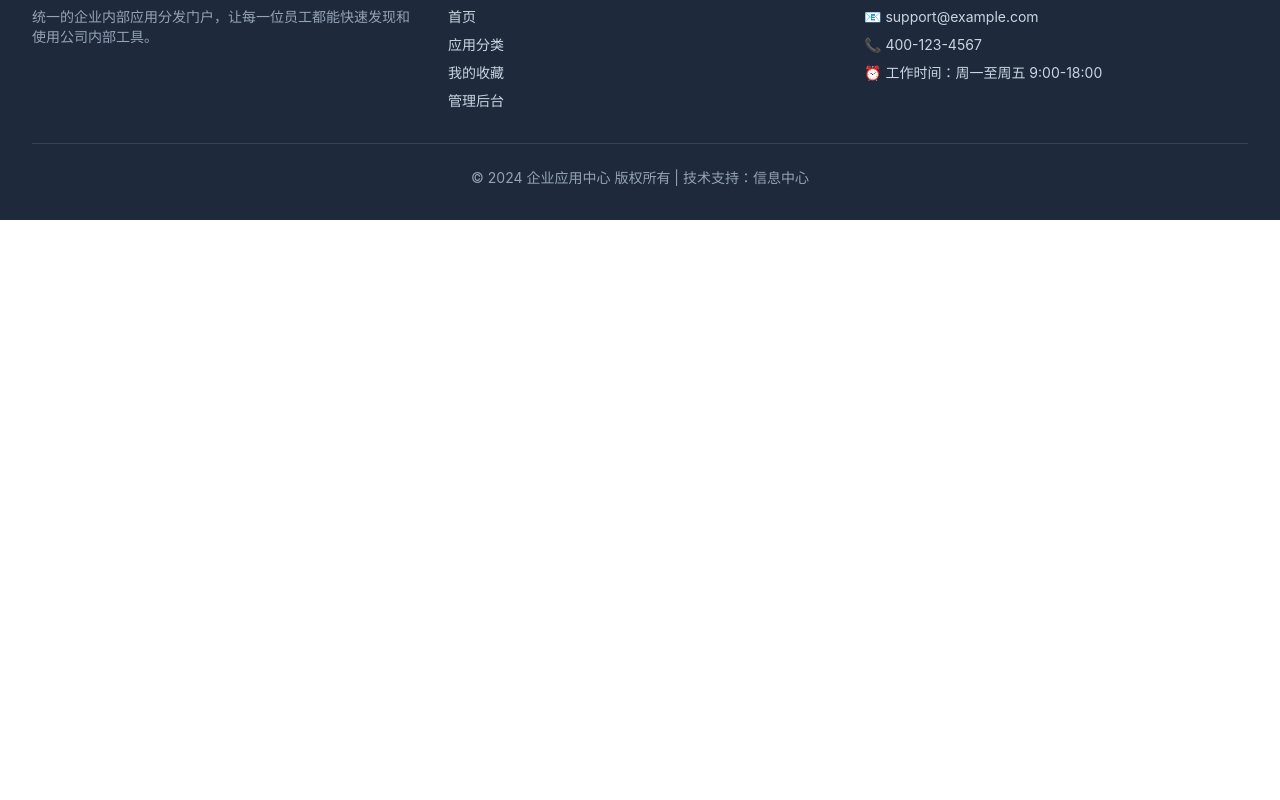
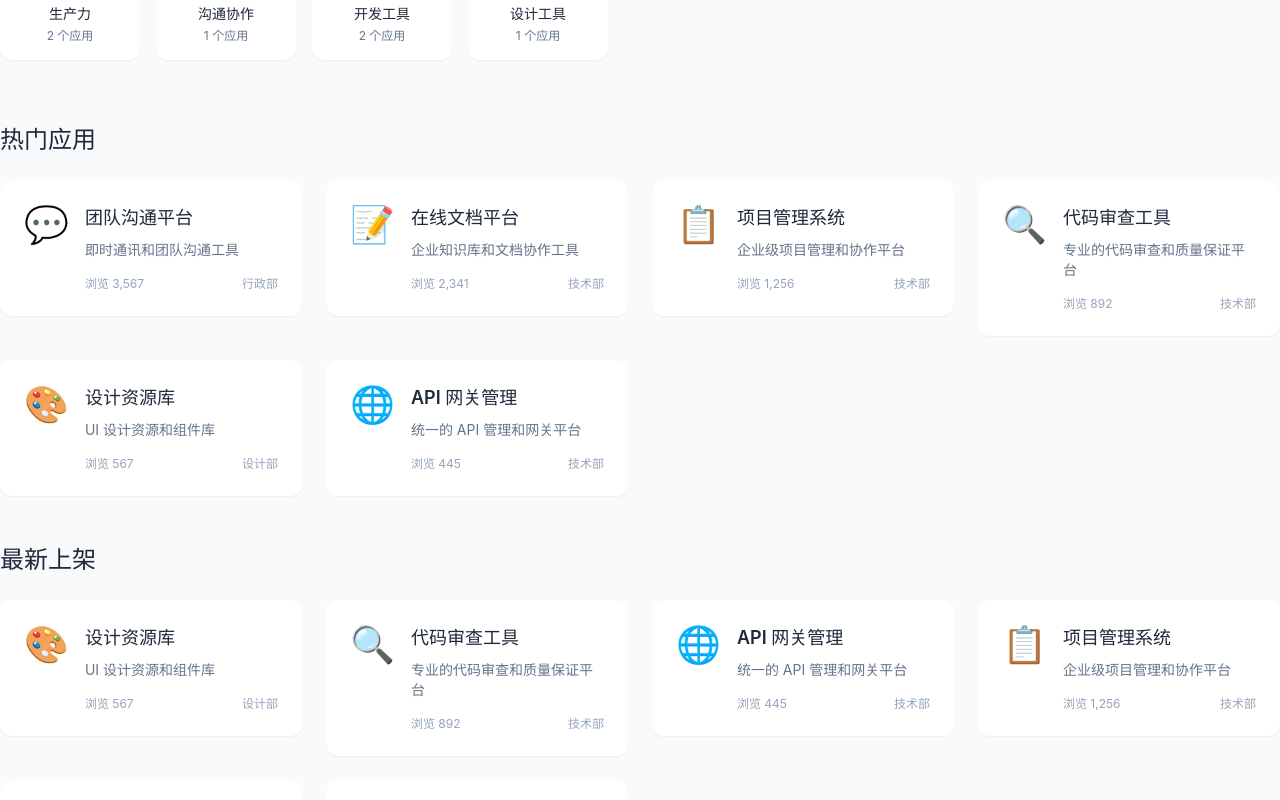
Before and after one commit to syhwind/Website-to-HQC-App, a React (Vite) app: page / in a window 1280 px wide. Shown: the part 580-1380 px from the top of the page. Before the commit the page ends 800 px from the top, so only its background shows below. Built offline with nearby package versions, Linux system fonts and the light colour scheme; no server answers.

Commit message:
feat: 构建公司内部应用发布网站
Co-authored-by: traeagent <traeagent@users.noreply.github.com>

```diff
--- a/src/pages/HomePage.tsx
+++ b/src/pages/HomePage.tsx
@@ -1,12 +1,124 @@
 import { useEffect, useState } from 'react';
 import { Link } from 'react-router-dom';
-import { appService, categoryService } from '@/services/api';
+
+// 模拟数据，在 API 失败时使用
+const MOCK_APPS = [
+  {
+    id: '1',
+    name: '项目管理系统',
+    description: '企业级项目管理和协作平台',
+    introduction: '这是一个功能强大的项目管理系统，支持任务分配、进度跟踪、团队协作等功能。',
+    icon: '📋',
+    categoryId: 'productivity',
+    department: '技术部',
+    tags: ['项目管理', '协作', '敏捷开发'],
+    url: 'https://projects.example.com',
+    developer: '技术团队',
+    version: '2.5.0',
+    viewCount: 1256,
+    favoriteCount: 89,
+    rating: 4.8,
+    createdAt: new Date(Date.now() - 30 * 24 * 60 * 60 * 1000).toISOString(),
+  },
+  {
+    id: '2',
+    name: '在线文档平台',
+    description: '企业知识库和文档协作工具',
+    introduction: '强大的文档编辑和协作平台，支持 Markdown、实时协作、版本管理等功能。',
+    icon: '📝',
+    categoryId: 'productivity',
+    department: '技术部',
+    tags: ['文档', '协作', '知识库'],
+    url: 'https://docs.example.com',
+    developer: '技术团队',
+    version: '3.1.0',
+    viewCount: 2341,
+    favoriteCount: 156,
+    rating: 4.9,
+    createdAt: new Date(Date.now() - 60 * 24 * 60 * 60 * 1000).toISOString(),
+  },
+  {
+    id: '3',
+    name: '代码审查工具',
+    description: '专业的代码审查和质量保证平台',
+    introduction: '支持多种编程语言的代码审查工具，提供静态代码分析、自动审查等功能。',
+    icon: '🔍',
+    categoryId: 'dev',
+    department: '技术部',
+    tags: ['代码审查', 'DevOps', '质量保证'],
+    url: 'https://code-review.example.com',
+    developer: 'DevOps 团队',
+    version: '1.8.0',
+    viewCount: 892,
+    favoriteCount: 45,
+    rating: 4.6,
+    createdAt: new Date(Date.now() - 15 * 24 * 60 * 60 * 1000).toISOString(),
+  },
+  {
+    id: '4',
+    name: '团队沟通平台',
+    description: '即时通讯和团队沟通工具',
+    introduction: '功能完善的企业即时通讯工具，支持群聊、私聊、文件共享等功能。',
+    icon: '💬',
+    categoryId: 'communication',
+    department: '行政部',
+    tags: ['沟通', '即时通讯', '团队'],
+    url: 'https://chat.example.com',
+    developer: '行政团队',
+    version: '4.2.0',
+    viewCount: 3567,
+    favoriteCount: 234,
+    rating: 4.7,
+    createdAt: new Date(Date.now() - 90 * 24 * 60 * 60 * 1000).toISOString(),
+  },
+  {
+    id: '5',
+    name: '设计资源库',
+    description: 'UI 设计资源和组件库',
+    introduction: '企业级设计资源库，包含组件库、图标库、设计规范等。',
+    icon: '🎨',
+    categoryId: 'design',
+    department: '设计部',
+    tags: ['设计', 'UI', '资源库'],
+    url: 'https://design.example.com',
+    developer: '设计团队',
+    version: '2.0.0',
+    viewCount: 567,
+    favoriteCount: 78,
+    rating: 4.5,
+    createdAt: new Date(Date.now() - 7 * 24 * 60 * 60 * 1000).toISOString(),
+  },
+  {
+    id: '6',
+    name: 'API 网关管理',
+    description: '统一的 API 管理和网关平台',
+    introduction: '企业 API 管理平台，提供 API 文档、网关、监控等功能。',
+    icon: '🌐',
+    categoryId: 'dev',
+    department: '技术部',
+    tags: ['API', '网关', '微服务'],
+    url: 'https://api.example.com',
+    developer: '架构团队',
+    version: '1.5.0',
+    viewCount: 445,
+    favoriteCount: 32,
+    rating: 4.4,
+    createdAt: new Date(Date.now() - 20 * 24 * 60 * 60 * 1000).toISOString(),
+  },
+];
+
+const MOCK_CATEGORIES = [
+  { id: 'productivity', name: '生产力', description: '提高工作效率的应用', icon: '📊', appCount: 2 },
+  { id: 'communication', name: '沟通协作', description: '团队沟通和协作工具', icon: '💬', appCount: 1 },
+  { id: 'dev', name: '开发工具', description: '开发人员使用的工具', icon: '💻', appCount: 2 },
+  { id: 'design', name: '设计工具', description: '设计和创意工具', icon: '🎨', appCount: 1 },
+];
 
 interface App {
   id: string;
   name: string;
+  description: string;
   icon: string;
-  description: string;
   viewCount: number;
   favoriteCount: number;
   rating: number;
@@ -28,26 +140,26 @@ function AppCard({ app, featured = false }: { app: App; featured?: boolean }) {
     <Link to={`/app/${app.id}`}>
       <div
         className={`bg-white rounded-xl p-6 transition-all duration-300 hover:shadow-lg hover:-translate-y-1 cursor-pointer ${
-          featured ? 'border-2 border-[#2563EB]' : 'shadow-sm'
+          featured ? 'border-2 border-[#2563eb]' : 'shadow-sm'
         }`}
       >
         <div className="flex items-start space-x-4">
           <div className="text-4xl">{app.icon || '📱'}</div>
           <div className="flex-1 min-w-0">
             <div className="flex items-center justify-between">
-              <h3 className="text-lg font-semibold text-[#1E293B] truncate">
+              <h3 className="text-lg font-semibold text-[#1e293b] truncate">
                 {app.name}
               </h3>
               {featured && (
-                <span className="px-2 py-1 bg-[#2563EB] text-white text-xs rounded-full">
+                <span className="px-2 py-1 bg-[#2563eb] text-white text-xs rounded-full">
                   精选
                 </span>
               )}
             </div>
-            <p className="mt-2 text-sm text-[#64748B] line-clamp-2">
+            <p className="mt-2 text-sm text-[#64748b] line-clamp-2">
               {app.description}
             </p>
-            <div className="mt-4 flex items-center justify-between text-xs text-[#94A3B8]">
+            <div className="mt-4 flex items-center justify-between text-xs text-[#94a3b8]">
               <span>浏览 {app.viewCount?.toLocaleString() || 0}</span>
               <span>{app.department || '内部应用'}</span>
             </div>
@@ -67,11 +179,11 @@ function SectionHeader({
 }) {
   return (
     <div className="flex items-center justify-between mb-6">
-      <h2 className="text-2xl font-bold text-[#1E293B]">{title}</h2>
+      <h2 className="text-2xl font-bold text-[#1e293b]">{title}</h2>
       {linkTo && (
         <Link
           to={linkTo}
-          className="text-[#2563EB] hover:text-[#1D4ED8] transition-colors text-sm font-medium"
+          className="text-[#2563eb] hover:text-[#1d4ed8] transition-colors text-sm font-medium"
         >
           查看更多 →
         </Link>
@@ -83,7 +195,7 @@ function SectionHeader({
 function CategoryNav({ categories }: { categories: Category[] }) {
   const getIcon = (id: string) => {
     const icons: Record<string, string> = {
-      'productivity': '📋',
+      'productivity': '📊',
       'communication': '💬',
       'dev': '💻',
       'design': '🎨',
@@ -110,10 +222,10 @@ function CategoryNav({ categories }: { categories: Category[] }) {
             className="flex-shrink-0 bg-white px-6 py-4 rounded-xl shadow-sm hover:shadow-md hover:-translate-y-0.5 transition-all duration-300 text-center min-w-[140px]"
           >
             <div className="text-2xl mb-2">{getIcon(category.id)}</div>
-            <div className="text-sm font-medium text-[#1E293B]">
+            <div className="text-sm font-medium text-[#1e293b]">
               {category.name}
             </div>
-            <div className="text-xs text-[#64748B] mt-1">
+            <div className="text-xs text-[#64748b] mt-1">
               {category.appCount || 0} 个应用
             </div>
           </Link>
@@ -196,21 +308,41 @@ export default function HomePage() {
         setLoading(true);
         setError(null);
 
-        const [appsRes, categoriesRes] = await Promise.all([
-          appService.getApps({ page: 1, pageSize: 50 }),
-          categoryService.getAll()
-        ]);
+        // 首先尝试从 API 加载
+        try {
+          const API_BASE_URL = 'http://localhost:3001/api';
 
-        if (appsRes.success && appsRes.data.items) {
-          setApps(appsRes.data.items);
+          const [appsRes, categoriesRes] = await Promise.all([
+            fetch(`${API_BASE_URL}/apps?page=1&pageSize=50`).then(r => r.json()),
+            fetch(`${API_BASE_URL}/categories`).then(r => r.json()),
+          ]);
+
+          console.log('API 响应:', appsRes, categoriesRes);
+
+          if (appsRes.success && appsRes.data) {
+            const loadedApps = appsRes.data.items || appsRes.data || [];
+            setApps(loadedApps);
+          }
+
+          if (categoriesRes.success && categoriesRes.data) {
+            const loadedCategories = Array.isArray(categoriesRes.data) ? categoriesRes.data : [];
+            setCategories(loadedCategories);
+          }
+
+          console.log('从 API 加载成功');
+        } catch (apiErr) {
+          console.log('API 加载失败，使用模拟数据:', apiErr);
+          // API 失败时使用模拟数据
+          setApps(MOCK_APPS);
+          setCategories(MOCK_CATEGORIES);
         }
 
-        if (categoriesRes.success && categoriesRes.data) {
-          setCategories(Array.isArray(categoriesRes.data) ? categoriesRes.data : []);
-        }
       } catch (err) {
         console.error('加载数据失败:', err);
         setError('加载数据失败，请稍后重试');
+        // 出错时也使用模拟数据
+        setApps(MOCK_APPS);
+        setCategories(MOCK_CATEGORIES);
       } finally {
         setLoading(false);
       }
@@ -230,7 +362,7 @@ export default function HomePage() {
     );
   }
 
-  if (error) {
+  if (error && apps.length === 0) {
     return (
       <div className="flex items-center justify-center min-h-[400px]">
         <div className="text-center">
```
